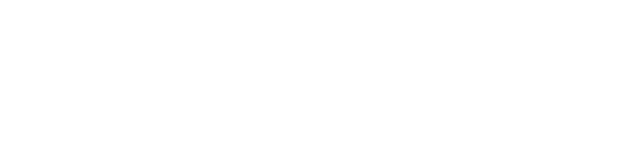
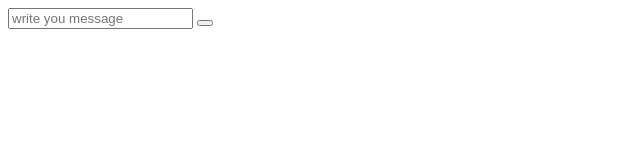
Before and after one commit to mandip-kamaliya/Chat-App, a website: page public/index.html in a window 1280 px wide. Shown: the whole page, without its empty margins (0-640 px from the left). Drawn offline with Linux system fonts and the light colour scheme.

Commit message:
added path

```diff
--- a/public/index.html
+++ b/public/index.html
@@ -3,9 +3,12 @@
 <head>
     <meta charset="UTF-8">
     <meta name="viewport" content="width=device-width, initial-scale=1.0">
-    <title>Document</title>
+    <title>Chat App</title>
 </head>
 <body>
-
+    <div className="Chat-App">
+        <input type="text" placeholder="write you message">
+        <button type="submit"></button>
+    </div>
 </body>
 </html>
```
Also changed, not shown: server.js (+8 -0 lines).
